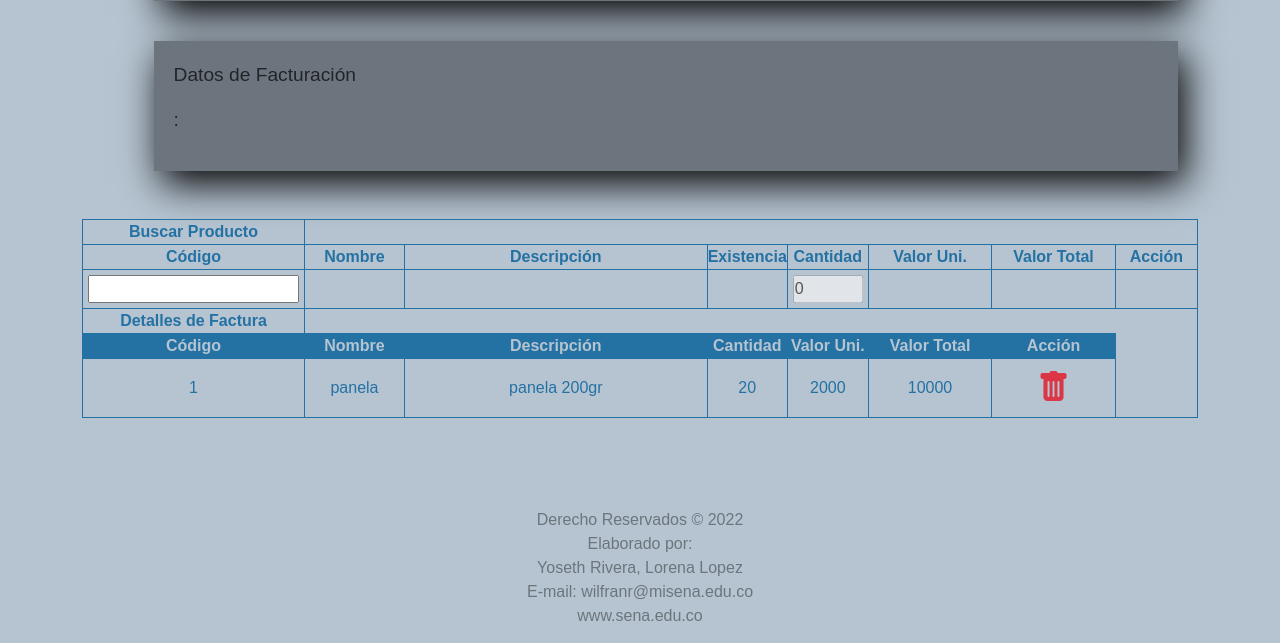
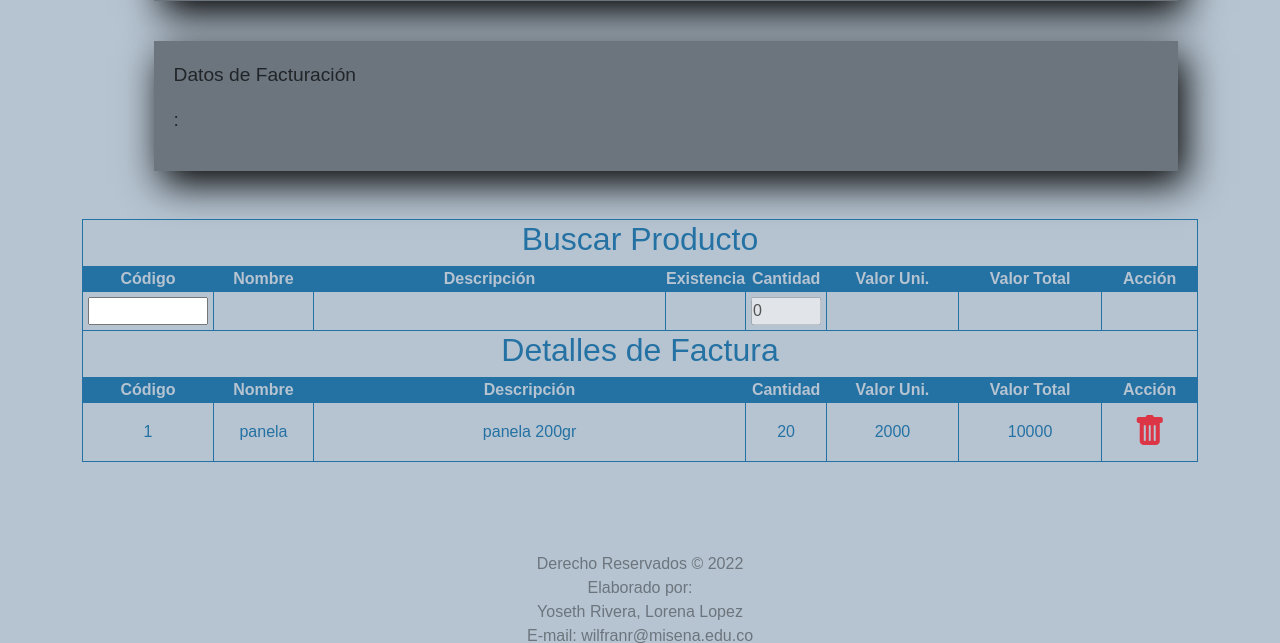
Before and after one commit to wilfranr/sifco_html, a PHP site: page /Vista/html/Nueva_venta.php in a window 1280 px wide. Shown: the part 507-1150 px from the top of the page. Before the commit the page ends 1128 px from the top, so only its background shows below. Run offline with PHP 8.4, Linux system fonts and the light colour scheme; the visitor is signed in with stand-in values (Sample User, id 1); data that the repository does not hold is empty; some libraries are stand-ins or nearby versions; some web fonts are replaced.

Commit message:
Modificado titulo de tabal ventas

```diff
--- a/Vista/css/estilos.css
+++ b/Vista/css/estilos.css
@@ -28,6 +28,7 @@ body {
 .menu_bar {
     display: none;
 }
+
 
 /* .container {
     display: flex;
@@ -159,13 +160,11 @@ body {
         font-size: 1em;
         color: #6c757d;
     }
-
     .card-reportes h4,
     .card-usuarios h4 {
         font-size: 1em;
         color: #6c757d;
     }
-
     .container-card {
         margin: 0 auto;
         display: flex;
@@ -226,7 +225,6 @@ body {
         background: #6c757d;
         padding: 5px;
     }
-
     .container-accesos .navigation-accesos ul {
         background-color: black;
         display: flex;
@@ -236,21 +234,17 @@ body {
         position: fixed;
         margin: 0;
     }
-
     .navigation-accesos a {
         font: 1em verdana, geneva, sans-serif;
     }
-
     .menu_bar {
         display: block;
     }
-
     .menu_bar .bt-menu {
         color: #b6c4d1;
         text-decoration: none;
         font-weight: bold;
     }
-
     #cerrarMenu {
         display: block;
     }
@@ -968,10 +962,12 @@ tr.par {
     color: black;
     float: right;
 }
+
 #input-number {
     text-align: right;
     width: 100%;
 }
+
 .agregar-usuario {
     width: 30%;
     font-size: 1.2rem;
@@ -1117,7 +1113,8 @@ footer {
     height: 100%;
 }
 
-.upimg, .notBlock {
+.upimg,
+.notBlock {
     display: none !important;
 }
 
@@ -1148,7 +1145,8 @@ footer {
     top: -10px;
     z-index: 10;
 }
-.photo-square{
+
+.photo-square {
     border: #03052b solid 3px;
 }
 
@@ -1165,7 +1163,7 @@ footer {
     text-align: center;
 }
 
-.notItemOne option:first-child{
+.notItemOne option:first-child {
     display: none;
 }
 
@@ -1174,9 +1172,14 @@ footer {
     color: #b6c4d1;
 }
 
-.link_add{
+.link_add {
     display: none;
 }
-#txt_cant_producto{
+
+#txt_cant_producto {
     width: 70px;
 }
+
+#txt_cod_producto {
+    width: 120px;
+}
--- a/Vista/html/Nueva_venta.php
+++ b/Vista/html/Nueva_venta.php
@@ -73,9 +73,9 @@ include "../../includes/conexion.php"
             <table class="tabla-usuarios mt-5 text-center">
                 <thead>
                     <tr>
-                        <th>Buscar Producto</th>
+                        <th colspan="9"><h2>Buscar Producto</h2></th>
                     </tr>
-                    <tr>
+                    <tr class="tr-detalle">
                         <th width="50px">Código</th>
                         <th width="100px">Nombre</th>
                         <th colspan="2" width="200px">Descripción</th>
@@ -102,13 +102,13 @@ include "../../includes/conexion.php"
                 </thead>
                 <tbody>
                     <tr>
-                        <th>Detalles de Factura</th>
+                        <th colspan="9"><h2>Detalles de Factura</h2></th>
                     </tr>
                     <tr class="tr-detalle">
 
                         <th>Código</th>
                         <th>Nombre</th>
-                        <th colspan="2">Descripción</th>
+                        <th colspan="3">Descripción</th>
                         <th>Cantidad</th>
                         <th>Valor Uni.</th>
                         <th>Valor Total</th>
@@ -117,7 +117,7 @@ include "../../includes/conexion.php"
                     <tr>
                         <td>1</td>
                         <td>panela</td>
-                        <td colspan="2">panela 200gr</td>
+                        <td colspan="3">panela 200gr</td>
                         <td>20</td>
                         <td>2000</td>
                         <td>10000</td>
```
